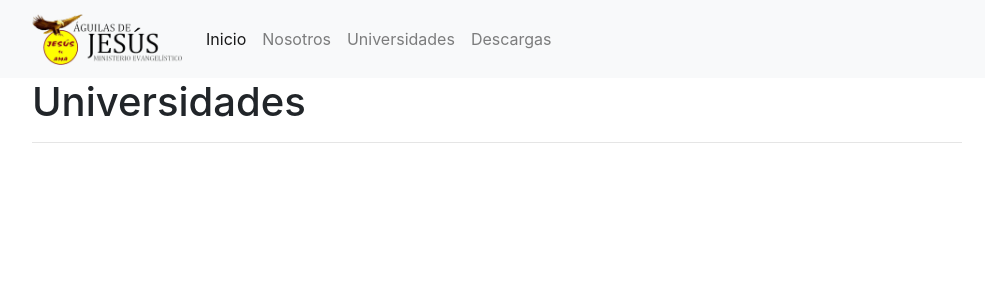
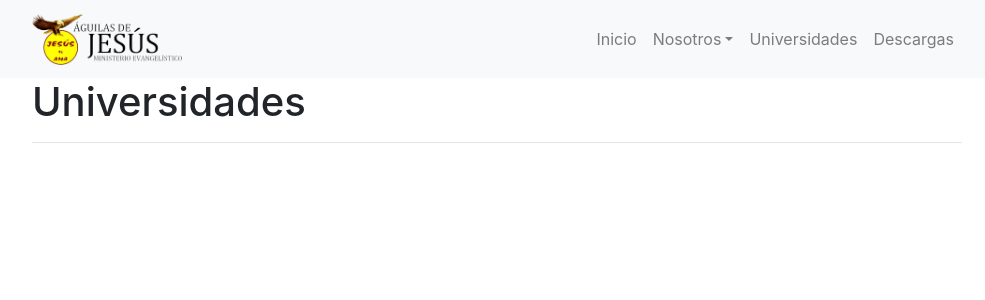
Before and after one commit to jesusgoku/aguilas-nuxt, a Nuxt app: page /universidades in a window 1280 px wide. Shown: the top 300 px of the page, without its empty margins (143-1128 px from the left). Built offline with nearby package versions, Linux system fonts and the light colour scheme.

Commit message:
feat: migrate navbar to bootstrap-vue components

```diff
--- a/components/Header.vue
+++ b/components/Header.vue
@@ -1,45 +1,43 @@
 <template>
-  <nav class="navbar navbar-expand-lg navbar-light bg-light">
-    <div class="container">
-      <nuxt-link class="navbar-brand" to="/">
+  <b-navbar toggleable="lg" type="light" variant="light">
+    <b-container>
+      <b-navbar-brand to="/">
         <img src="~/assets/images/logo.png" width="150">
-      </nuxt-link>
+      </b-navbar-brand>
 
-      <button
-        class="navbar-toggler"
-        type="button"
-        data-toggle="collapse"
-        data-target="#navbarNav"
-        aria-controls="navbarNav"
-        aria-expanded="false"
-        aria-label="Toggle navigation"
-      >
-        <span class="navbar-toggler-icon" />
-      </button>
-      <div id="navbarNav" class="collapse navbar-collapse">
-        <ul class="navbar-nav">
-          <li class="nav-item active">
-            <nuxt-link class="nav-link" to="/">
-              Inicio
-            </nuxt-link>
-          </li>
-          <li class="nav-item">
-            <nuxt-link class="nav-link" to="/nosotros">
-              Nosotros
-            </nuxt-link>
-          </li>
-          <li class="nav-item">
-            <nuxt-link class="nav-link" to="/universidades">
+      <b-navbar-toggle target="nav_collapse" />
+
+      <b-collapse id="nav_collapse" is-nav>
+        <!-- Right aligned nav items -->
+        <b-navbar-nav class="ml-auto">
+          <b-nav-item to="/">
+            Inicio
+          </b-nav-item>
+
+          <b-nav-item-dropdown text="Nosotros" right>
+            <b-dropdown-item to="/nosotros/universidades">
               Universidades
-            </nuxt-link>
-          </li>
-          <li class="nav-item">
-            <nuxt-link class="nav-link" to="/descargas">
-              Descargas
-            </nuxt-link>
-          </li>
-        </ul>
-      </div>
-    </div>
-  </nav>
+            </b-dropdown-item>
+            <b-dropdown-item to="/nosotros/ciudades">
+              Ciudades
+            </b-dropdown-item>
+            <b-dropdown-item to="/nosotros/naciones">
+              Naciones
+            </b-dropdown-item>
+            <b-dropdown-item to="/nosotros/sociedad">
+              Sociedad
+            </b-dropdown-item>
+          </b-nav-item-dropdown>
+
+          <b-nav-item to="/universidades">
+            Universidades
+          </b-nav-item>
+
+          <b-nav-item to="/descargas">
+            Descargas
+          </b-nav-item>
+        </b-navbar-nav>
+      </b-collapse>
+    </b-container>
+  </b-navbar>
 </template>
```
